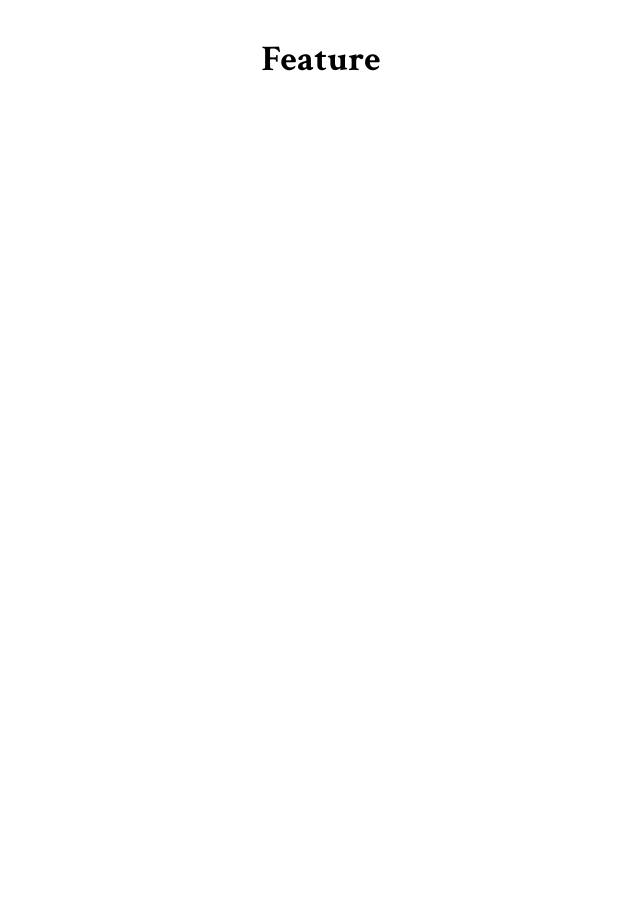
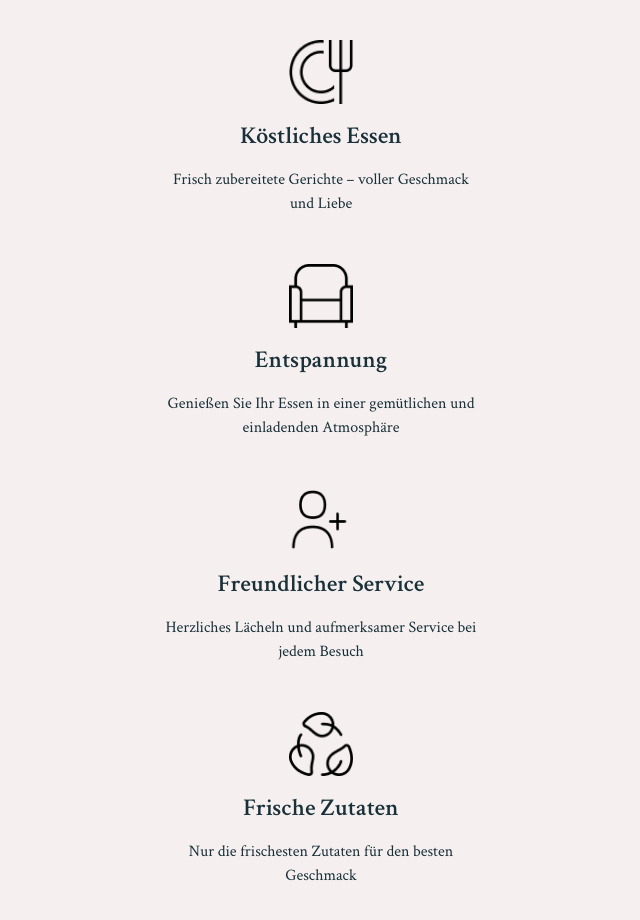
Before and after one commit to Marko21002/chruger, a Next.js app: page / in a window 1280 px wide. Shown: the part 880-1800 px from the top of the page, without its empty margins (319-959 px from the left). Before the commit the page ends 1600 px from the top, so only its background shows below. Built offline with nearby package versions, Linux system fonts and the light colour scheme.

Commit message:
Add feature section with icons, titles, and descriptions for enhanced presentation

```diff
--- a/src/app/components/feature.tsx
+++ b/src/app/components/feature.tsx
@@ -1,9 +1,54 @@
+import Image from "next/image";
+
+const features = [
+  {
+    icon: "/icons/f03wVnCYoLDS94bmuXGK52wK04.svg fill.png",
+    title: "Köstliches Essen",
+    description: "Frisch zubereitete Gerichte – voller Geschmack und Liebe",
+  },
+  {
+    icon: "/icons/Icon → Icon.png",
+    title: "Entspannung",
+    description:
+      "Genießen Sie Ihr Essen in einer gemütlichen und einladenden Atmosphäre",
+  },
+  {
+    icon: "/icons/Icon → Icon-1.png",
+    title: "Freundlicher Service",
+    description: "Herzliches Lächeln und aufmerksamer Service bei jedem Besuch",
+  },
+  {
+    icon: "/icons/RA1UDDdMpjRCnQ7M6QvNpBkwMB8.svg fill.png",
+    title: "Frische Zutaten",
+    description: "Nur die frischesten Zutaten für den besten Geschmack",
+  },
+];
+
 export default function Feature() {
   return (
-    <div className="w-full h-screen bg-white">
-      <div className="w-full pt-[15vh]">
-        <div className="w-full flex flex-col items-center justify-center">
-          <div className="text-4xl font-bold">Feature</div>
+    <div className="w-full bg-[#F5EFEF] py-[15vh]">
+      <div className="w-full">
+        <div className="w-full flex flex-col items-center justify-center gap-12">
+          {features.map((feature, index) => (
+            <div
+              key={index}
+              className="flex flex-col items-center justify-center gap-4 text-center px-8"
+            >
+              <Image
+                src={feature.icon}
+                alt={feature.title}
+                width={64}
+                height={64}
+                className="h-16 w-16"
+              />
+              <h2 className="text-2xl font-garamond font-semibold text-[#193039]">
+                {feature.title}
+              </h2>
+              <p className="text-md font-crimson text-[#193039] max-w-xs">
+                {feature.description}
+              </p>
+            </div>
+          ))}
         </div>
       </div>
     </div>
```
